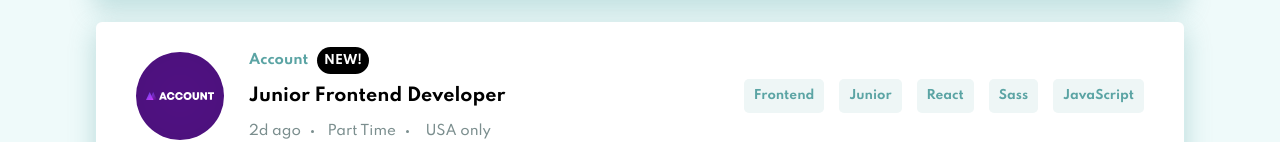
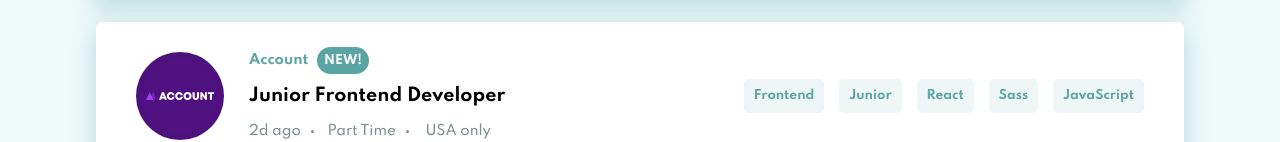
Before and after one commit to DevEarli/static-job-listings-master, a plain HTML site: page index.html in a window 1280 px wide. Shown: the part 551-693 px from the top of the page. Drawn offline with Linux system fonts and the light colour scheme.

Commit message:
change class account bg color

```diff
--- a/index.html
+++ b/index.html
@@ -78,7 +78,7 @@
           <img src="images/account.svg" alt="">
           <div class="desc">
               <p class="name">Account
-                <span>New!</span>
+                <span class="account">New!</span>
               </p>
                 <p class="role">Junior Frontend Developer</p>
                 <ul>
--- a/style.css
+++ b/style.css
@@ -104,6 +104,10 @@ body {
   color: #fff;
   background-color: var(--DesaturatedDarkCyan);
   border-radius: 15px;
+}
+
+.left .name .account {
+  background-color: var(--DesaturatedDarkCyan);
 }
 
 .name span:last-child {
```
